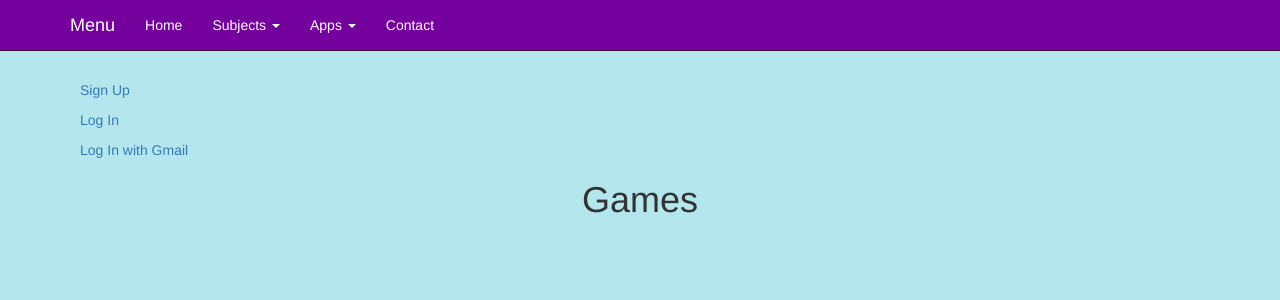
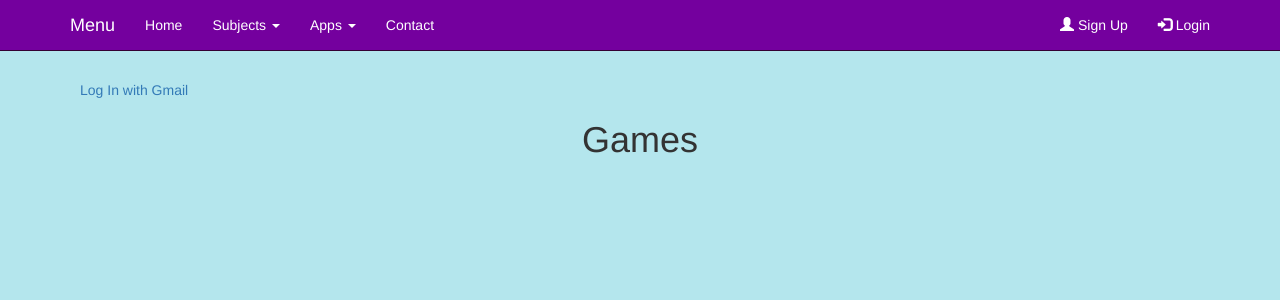
Before and after one commit to dhong9/djangoWebsite, a Django app: page /apps/games/games_index.html in a window 1280 px wide. Shown: the top 300 px of the page. Run offline with Django 3.2, Linux system fonts and the light colour scheme; some libraries are stand-ins or nearby versions.

Commit message:
Started to move login tabs to the navigation bar

```diff
--- a/mathapp/templates/mathapp/base.html
+++ b/mathapp/templates/mathapp/base.html
@@ -88,6 +88,10 @@
                         </li>
                         <li id="contact"><a href="contact">Contact</a></li>
                     </ul>
+					<ul class="nav navbar-nav navbar-right">
+						<li><a href="{% url 'account_signup' %}"><span class="glyphicon glyphicon-user"></span> Sign Up</a></li>
+						<li><a href="{% url 'account_login' %}"><span class="glyphicon glyphicon-log-in"></span> Login</a></li>
+				    </ul>
                 </div>
             </div>
         </div>
@@ -98,8 +102,6 @@
 			<p>Welcome {{ user.username }} !!!</p>
 			<p><a href="{% url 'account_logout' %}">Log out</a>
 			{% else %}
-			<p><a href="{% url 'account_signup' %}">Sign Up</a></p>
-			<p><a href="{% url 'account_login' %}">Log In </a></p>
 			<p><a href="{% provider_login_url 'google' %}">Log In with Gmail</a></p>
 			{% endif %}
             {% block content %}
```
